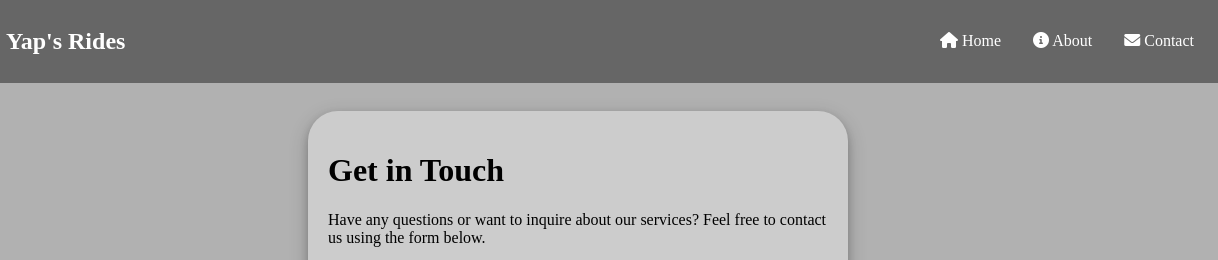
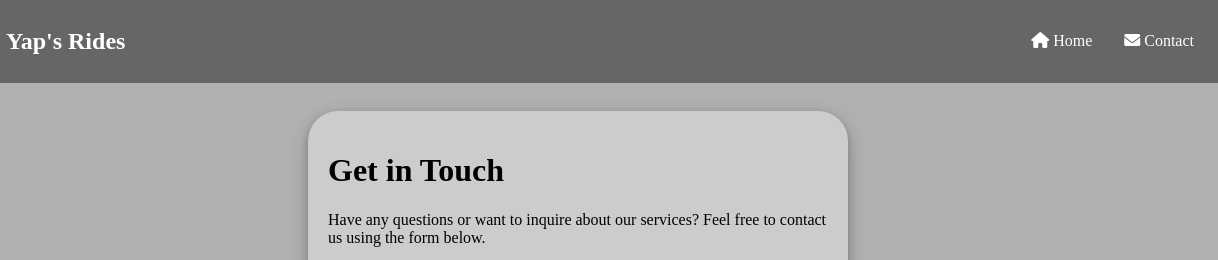
Before and after one commit to Jhon-from-the-501st/Bike-rides, a plain HTML site: page contact.html in a window 1280 px wide. Shown: the top 260 px of the page, 62-1280 px from the left. Drawn offline with Linux system fonts and the light colour scheme.

Commit message:
Update contact.html

```diff
--- a/contact.html
+++ b/contact.html
@@ -17,7 +17,7 @@
             </div>
             <ul>
                 <li><a href="index.html"><i class="fas fa-home"></i> Home</a></li>
-                <li><a href="about.html"><i class="fas fa-info-circle"></i> About</a></li>
+            <!---    <li><a href="about.html"><i class="fas fa-info-circle"></i> About</a></li>  --->
                 <li><a href="contact.html"><i class="fas fa-envelope"></i> Contact</a></li>
             </ul>
         </nav>
```
